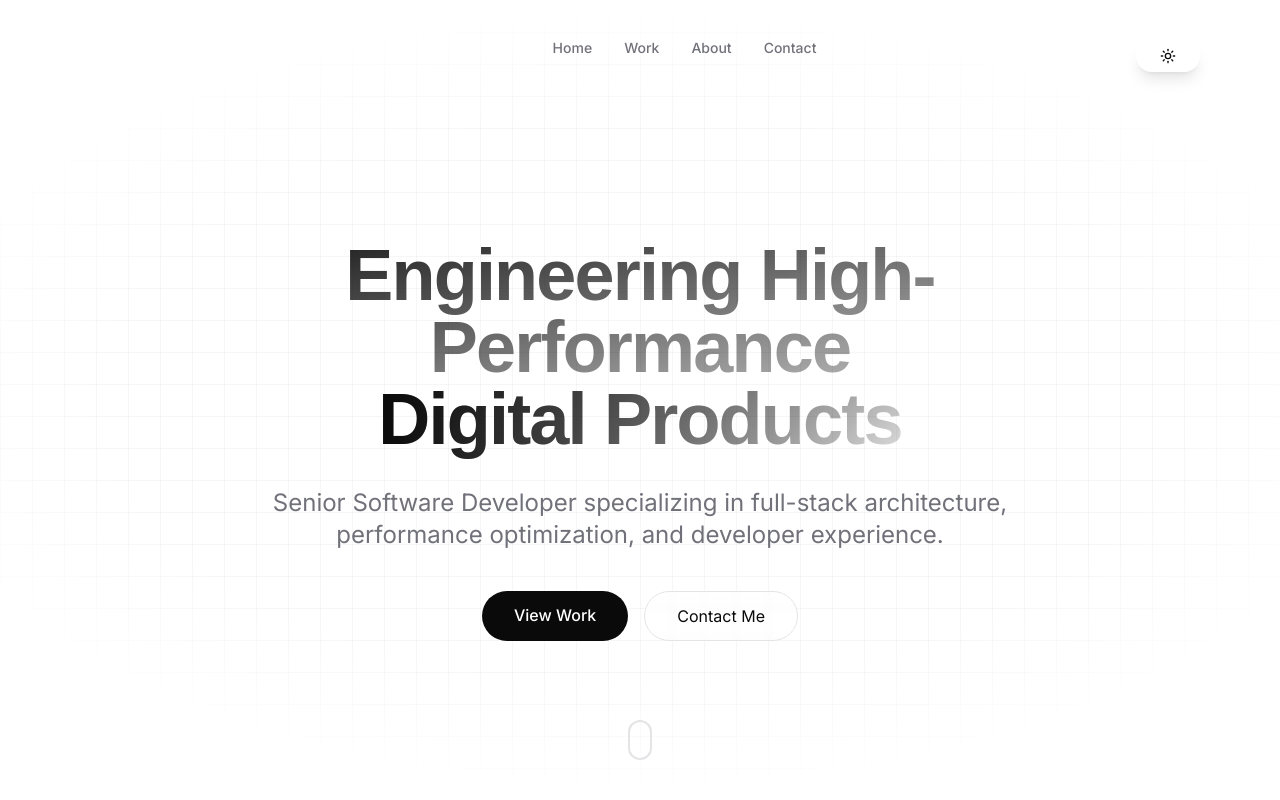
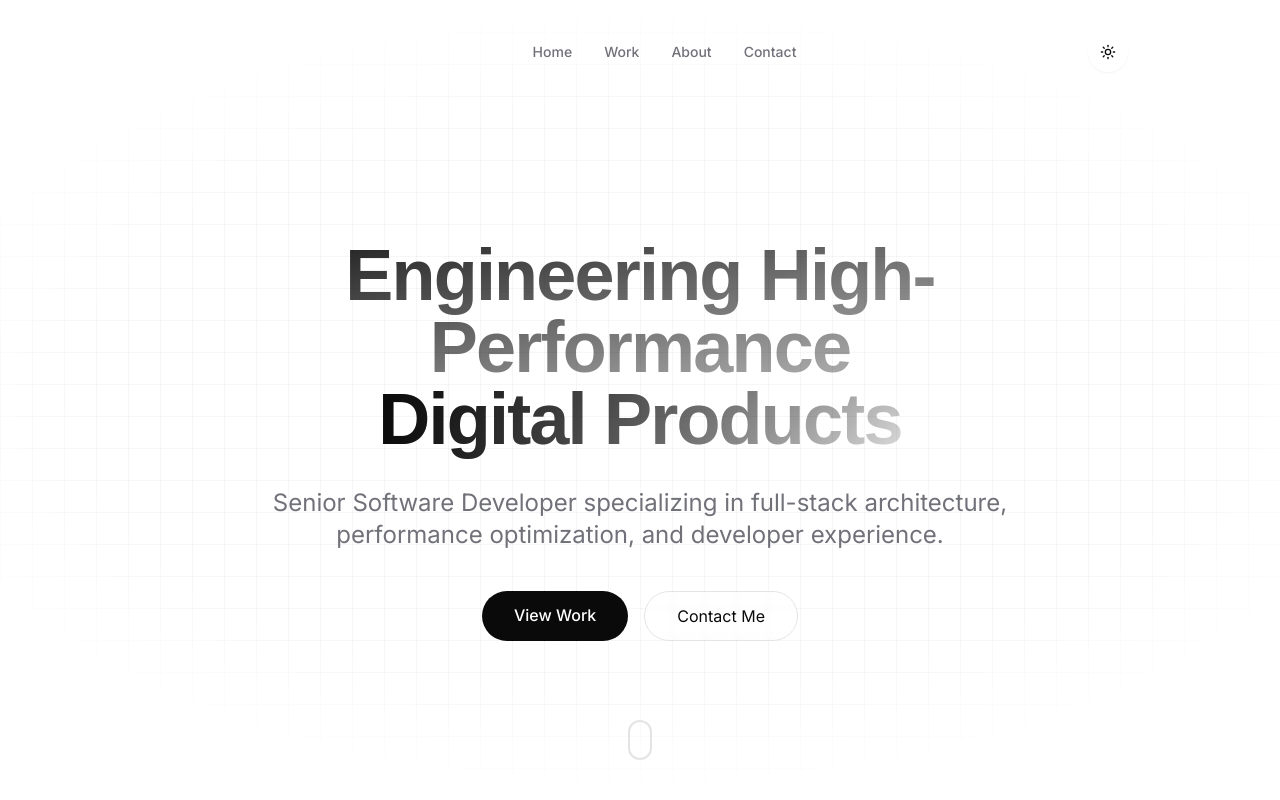
Before and after one commit to Nwachukwuchinedu/my-portfolio, a Next.js app in the folder portfolio-app/: page / in a window 1280 px wide. Shown: the top 800 px of the page. Built offline with nearby package versions, Linux system fonts and the light colour scheme; a web font is replaced by a local one.

Commit message:
feat: Add About and Case Studies sections, and a theme toggle component.

```diff
--- a/portfolio-app/src/components/sections/about.tsx
+++ b/portfolio-app/src/components/sections/about.tsx
@@ -3,7 +3,7 @@ import { motion } from "framer-motion";
 
 export function AboutSection() {
     return (
-        <section id="about" className="py-20 w-full px-4 bg-muted/30 scroll-mt-20">
+        <section id="about" className="relative z-10 py-20 w-full px-4 bg-muted/30 scroll-mt-20">
             <div className="max-w-4xl mx-auto grid grid-cols-1 md:grid-cols-2 gap-12 items-center">
                 <motion.div
                     initial={{ opacity: 0, x: -20 }}
--- a/portfolio-app/src/components/sections/case-studies.tsx
+++ b/portfolio-app/src/components/sections/case-studies.tsx
@@ -56,7 +56,7 @@ export function CaseStudiesSection() {
     ];
 
     return (
-        <section id="work" className="py-20 w-full px-4 scroll-mt-20">
+        <section id="work" className="relative z-10 py-20 w-full px-4 scroll-mt-20">
             <h2 className="text-3xl md:text-5xl font-bold text-center mb-10 bg-clip-text text-transparent bg-gradient-to-r from-foreground to-muted-foreground">
                 Selected Work
             </h2>
--- a/portfolio-app/src/components/ui/theme-toggle.tsx
+++ b/portfolio-app/src/components/ui/theme-toggle.tsx
@@ -5,7 +5,7 @@ import { Moon, Sun } from "lucide-react"
 import { useTheme } from "next-themes"
 import { cn } from "@/lib/utils"
 
-export function ThemeToggle() {
+export function ThemeToggle({ className }: { className?: string }) {
     const { setTheme, theme, resolvedTheme } = useTheme()
     const [mounted, setMounted] = React.useState(false)
 
@@ -14,7 +14,7 @@ export function ThemeToggle() {
     }, [])
 
     if (!mounted) {
-        return null
+        return <div className="w-10 h-10" /> // Placeholder to prevent layout shift
     }
 
     const toggleTheme = () => {
@@ -25,16 +25,16 @@ export function ThemeToggle() {
         <button
             onClick={toggleTheme}
             className={cn(
-                "fixed top-10 right-20 z-50",
-                "flex items-center justify-center",
-                "w-16 h-8 rounded-full",
+                "relative flex items-center justify-center",
+                "w-10 h-10 rounded-full",
                 "bg-white/10 dark:bg-black/20",
                 "backdrop-blur-xl saturate-150",
                 "border border-white/20 dark:border-white/10",
-                "shadow-lg",
+                "shadow-sm",
                 "transition-all duration-300 ease-[cubic-bezier(0.4,0,0.2,1)]",
                 "hover:scale-105 active:scale-95",
-                "group"
+                "group",
+                className
             )}
             aria-label="Toggle theme"
         >
```
